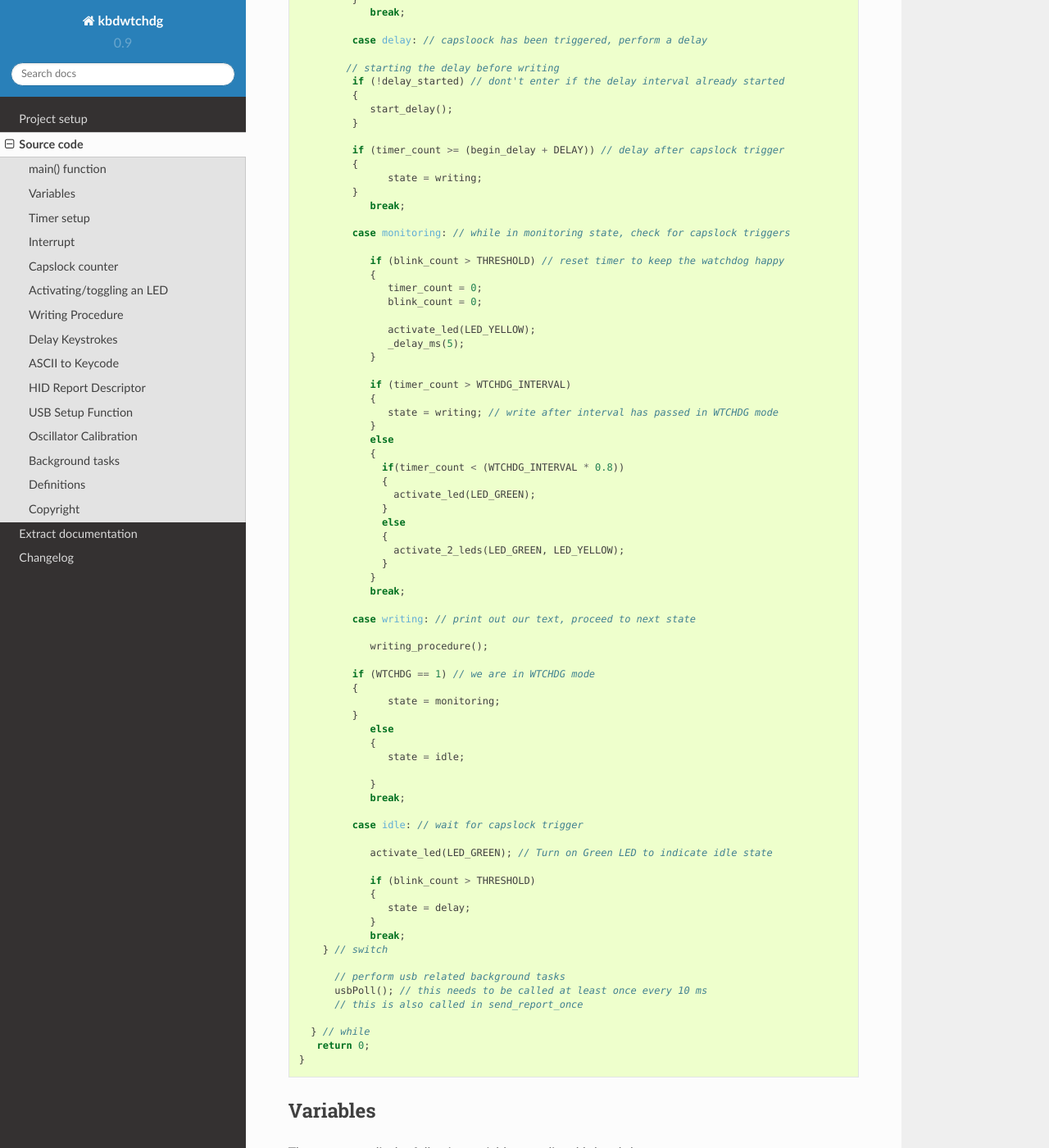
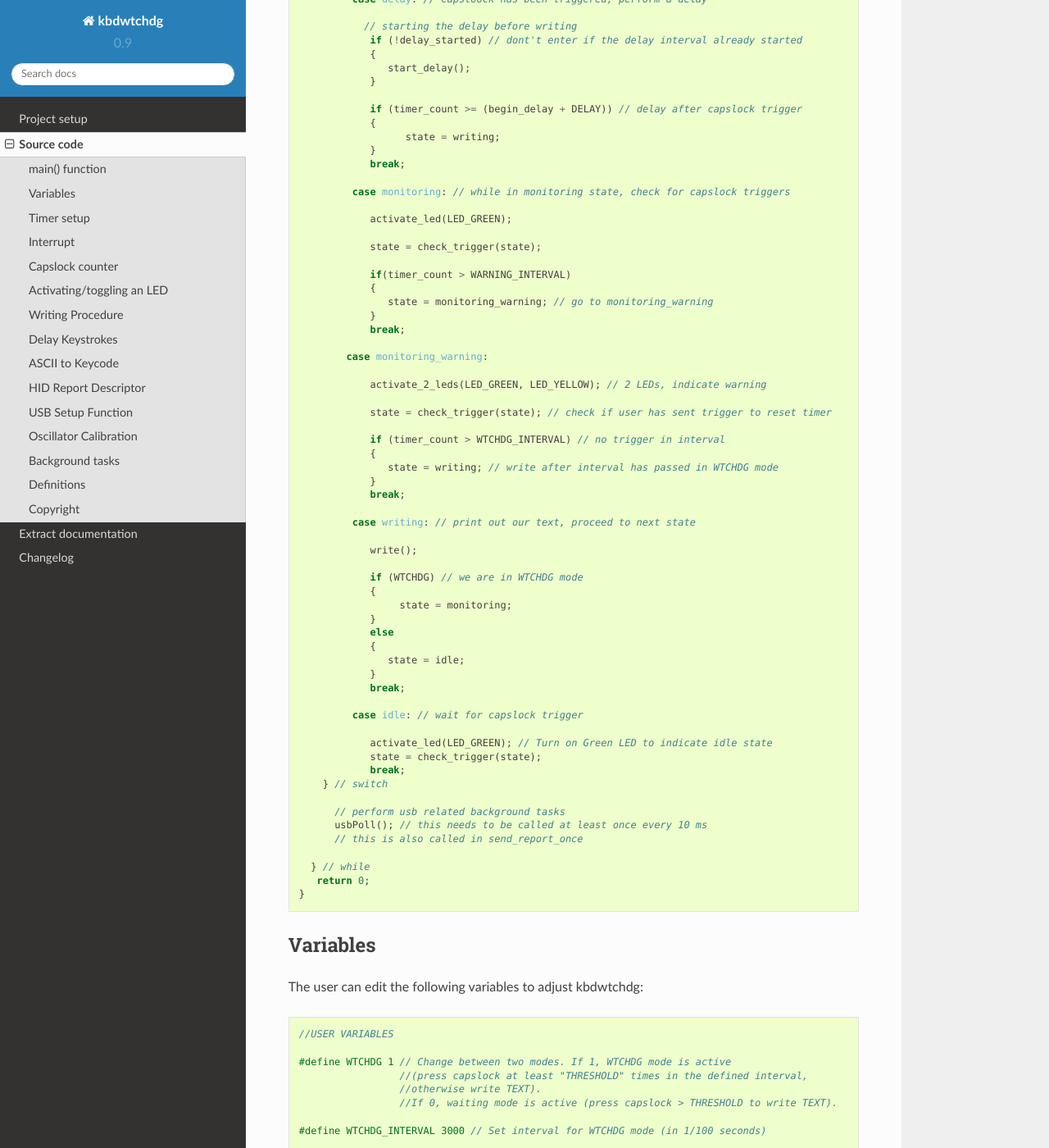
Before and after one commit to 7enderhead/kbdwtchdg, a Sphinx documentation site: the page built from doc/main.rst, in a window 1280 px wide and 1400 px high, scrolled down 1500 px. Shown: the whole window at 82% size. Built offline with Sphinx 7.4.7 and the Read the Docs theme 2.0.0, drawn with Linux system fonts in a browser that asks for light colours; some of the changed text lies outside the part shown.

Commit message:
implemented check_trigger for idle, monitoring and monitoring_warning

```diff
--- a/doc/main.rst
+++ b/doc/main.rst
@@ -53,7 +53,7 @@ The ``main()`` function consists of four important parts:
        // initialize various modules
        usbInit();
 
-       enum states state;
+       State state;
        if (first_start)
        {
           state = init_delay; // do a first start
@@ -87,76 +84,67 @@ The ``main()`` function consists of four important parts:
                 }
 
                 if (timer_count >= (begin_delay + INITIAL_DELAY)) // initial delay at first start
-             {
+                {
                    state = writing;
-             }
+                }
                 break;
 
              case delay: // capsloock has been triggered, perform a delay
 
-            // starting the delay before writing
-             if (!delay_started) // dont't enter if the delay interval already started
-             {
-                start_delay();
-             }
+               // starting the delay before writing
+                if (!delay_started) // dont't enter if the delay interval already started
+                {
+                   start_delay();
+                }
 
-             if (timer_count >= (begin_delay + DELAY)) // delay after capslock trigger
-             {
-                   state = writing;
-             }
+                if (timer_count >= (begin_delay + DELAY)) // delay after capslock trigger
+                {
+                      state = writing;
+                }
                 break;
 
              case monitoring: // while in monitoring state, check for capslock triggers
 
-                if (blink_count > THRESHOLD) // reset timer to keep the watchdog happy
+                activate_led(LED_GREEN);
+
+                state = check_trigger(state);
+
+                if(timer_count > WARNING_INTERVAL)
                 {
-                   timer_count = 0;
-                   blink_count = 0;
+                   state = monitoring_warning; // go to monitoring_warning
+                }
+                break;
 
-                   activate_led(LED_YELLOW);
-                   _delay_ms(5);
-                }
+            case monitoring_warning:
 
-                if (timer_count > WTCHDG_INTERVAL)
+                activate_2_leds(LED_GREEN, LED_YELLOW); // 2 LEDs, indicate warning
+
+                state = check_trigger(state); // check if user has sent trigger to reset timer
+
+                if (timer_count > WTCHDG_INTERVAL) // no trigger in interval
                 {
                    state = writing; // write after interval has passed in WTCHDG mode
-                }
-                else
-                {
-                  if(timer_count < (WTCHDG_INTERVAL * 0.8))
-                  {
-                    activate_led(LED_GREEN);
-                  }
-                  else
-                  {
-                    activate_2_leds(LED_GREEN, LED_YELLOW);
-                  }
                 }
                 break;
 
              case writing: // print out our text, proceed to next state
 
-                writing_procedure();
+                write();
 
-             if (WTCHDG == 1) // we are in WTCHDG mode
-             {
-                   state = monitoring;
-             }
+                if (WTCHDG) // we are in WTCHDG mode
+                {
+                     state = monitoring;
+                }
                 else
                 {
                    state = idle;
-
                 }
                 break;
 
              case idle: // wait for capslock trigger
 
                 activate_led(LED_GREEN); // Turn on Green LED to indicate idle state
-
-                if (blink_count > THRESHOLD)
-                {
-                   state = delay;
-                }
+                state = check_trigger(state);
                 break;
         } // switch
 
@@ -184,7 +172,10 @@ The user can edit the following variables to adjust kbdwtchdg:
                      //otherwise write TEXT).
                      //If 0, waiting mode is active (press capslock > THRESHOLD to write TEXT).
 
-    #define WTCHDG_INTERVAL 3000 //Set interval for WTCHDG mode (in 1/100 seconds)
+    #define WTCHDG_INTERVAL 3000 // Set interval for WTCHDG mode (in 1/100 seconds)
+
+    #define WARNING_THRESHOLD 0.8 // Percentage (given between 0 and 1) of WTCHDG_INTERVAL
+                                    // after which monitoring_warning state is entered
 
     #define BLINK_INTERVAL 25 //set interval for blinking LED
 
@@ -225,12 +216,12 @@ We use interrupts which are caused by ``timer0`` in CTC mode:
 
 ::
 
-    volatile uint64_t timer_count;
+    volatile uint64_t timer_count = 0;
     volatile uint64_t wtchdg_blink;
     volatile uint64_t begin_delay;
     volatile uint8_t delay_started = 0;
 
-    enum states { init_delay, writing, idle, monitoring, delay };
+    typedef enum state { init_delay, writing, idle, monitoring, monitoring_warning, delay } State;
 
     void setup_timer()
     {
@@ -332,7 +323,7 @@ the negation of turning on the three LEDs. Afterwards one or two specific LEDs a
       PORTB &= ~(LED_YELLOW | LED_RED | LED_GREEN);
 
       // turn on 2 LEDs
-      PORTB |= (led1) | (led2);
+      PORTB |= ((led1) | (led2));
     }
 
 *****************
@@ -352,15 +343,14 @@ Afterwards ``timer_count``and ``blink_count`` are reset, ``delay startet`` and
 
 ::
 
-    void writing_procedure()
+    void write()
     {
 
       activate_led(LED_RED); // Turn red LED on to represent writing state
 
       printf_P(TEXT); // Printing our TEXT
 
-      blink_count = 0; // reset capslock counter
-      timer_count = 0; // reset timer
+      reset_timer();
       first_start = 0; // no first start anymore
       delay_started = 0; // reset delay interval
     }
```
Also changed, not shown: other parts of doc/main.rst (+1 -4 lines), images/StateDiagram.png, 2 other files.
